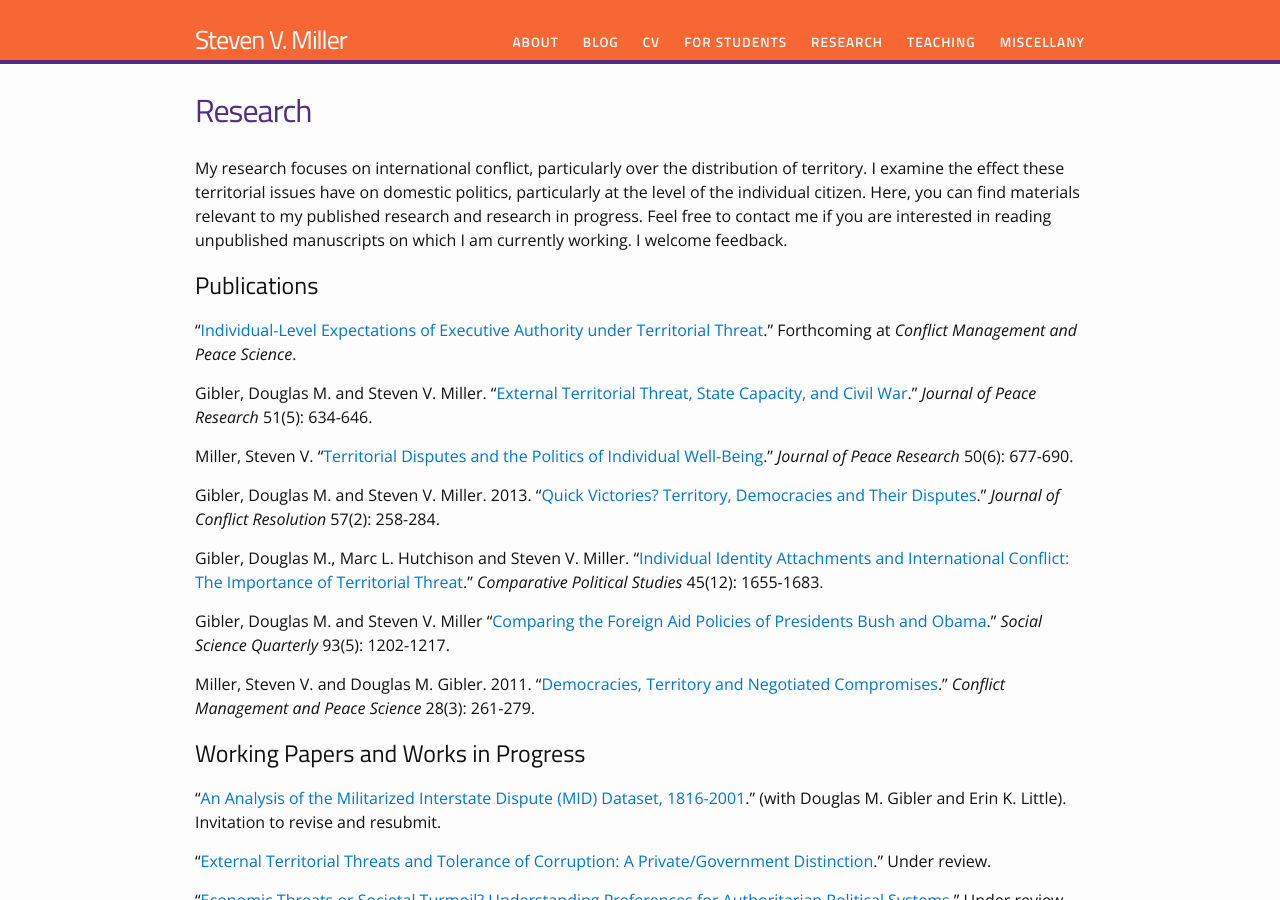
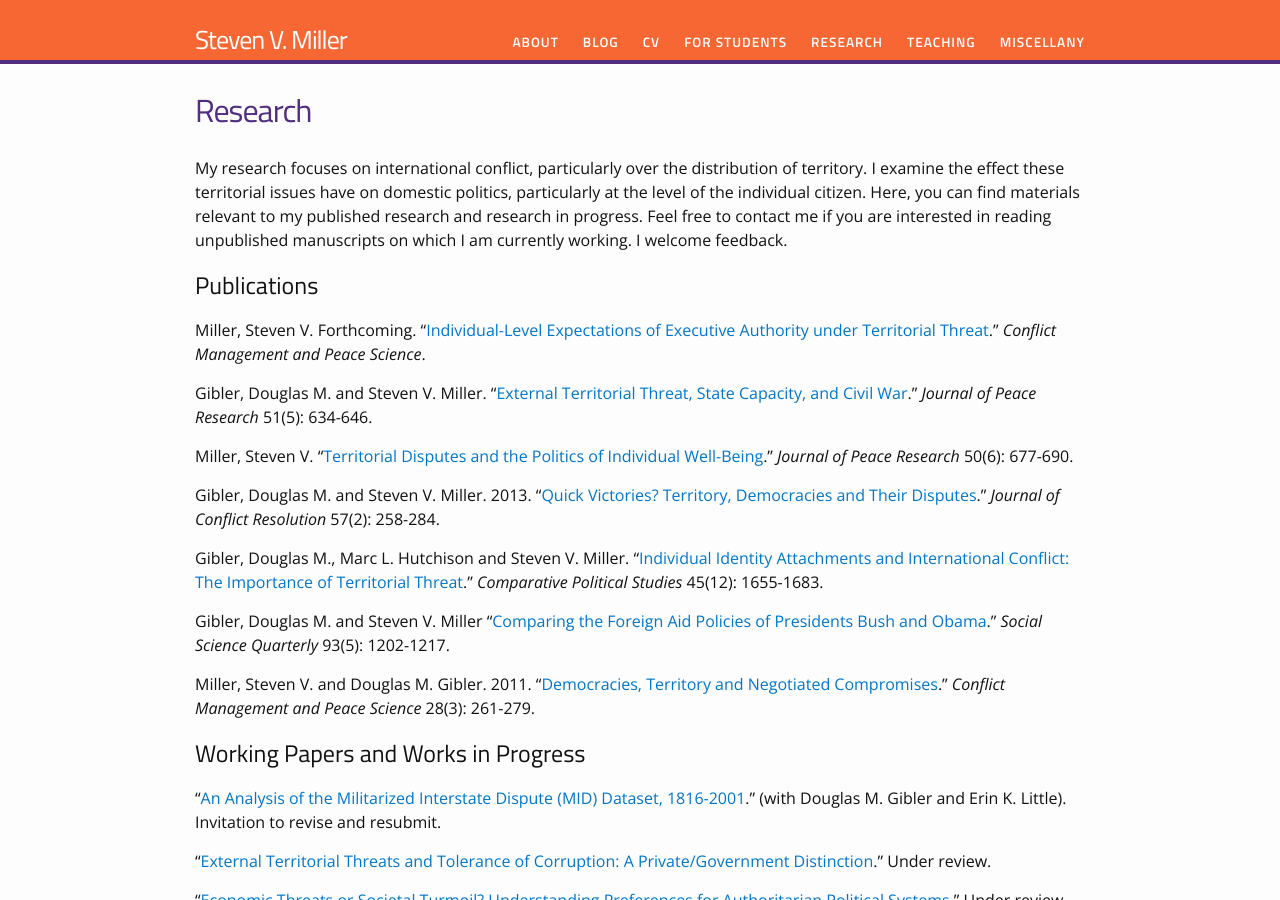
Before and after one commit to svmiller/svmiller.github.io, a Jekyll site: the page built from research.md, in a window 1280 px wide and 900 px high. Built offline with Jekyll 4.4.1, drawn with Linux system fonts in a browser that asks for light colours.

Commit message:
update research.md

```diff
--- a/research.md
+++ b/research.md
@@ -8,7 +8,7 @@ My research focuses on international conflict, particularly over the distributio
 
 ## Publications
 
-"[Individual-Level Expectations of Executive Authority under Territorial Threat](/research/individual-level-expectations-of-executive-authority-under-territorial-threat/)." Forthcoming at *Conflict Management and Peace Science*.
+Miller, Steven V. Forthcoming. "[Individual-Level Expectations of Executive Authority under Territorial Threat](/research/individual-level-expectations-of-executive-authority-under-territorial-threat/)." *Conflict Management and Peace Science*.
 
 Gibler, Douglas M. and Steven V. Miller. "[External Territorial Threat, State Capacity, and Civil War](http://dmgibler.people.ua.edu/state-capacity.html)." *Journal of Peace Research* 51(5): 634-646.
 
```
